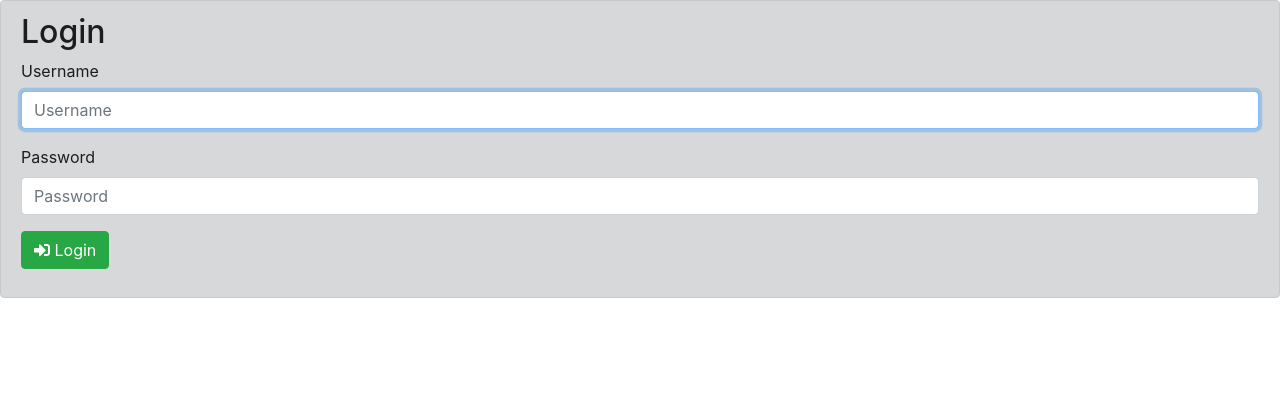
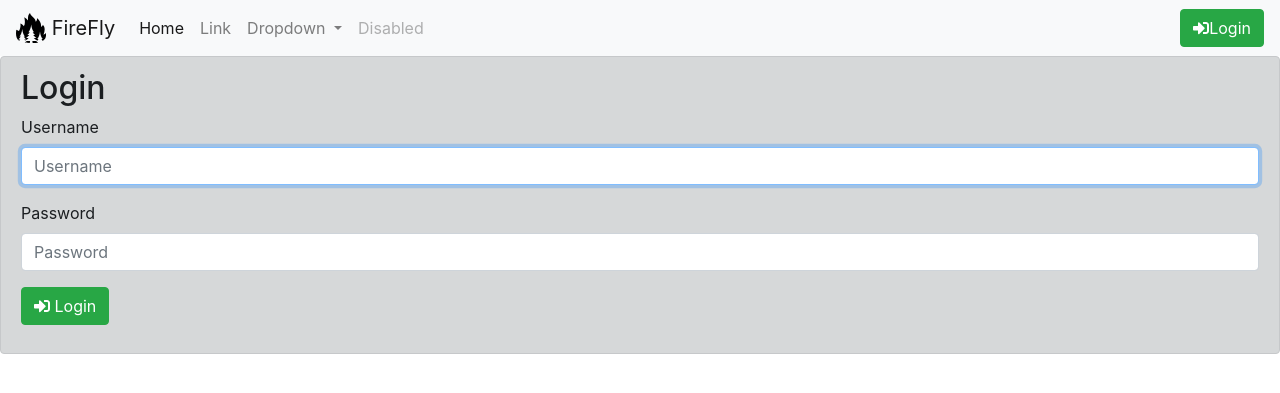
Before and after one commit to pvasilev94/firefly, a Django app: page /fireflyapp/login/ in a window 1280 px wide. Shown: the top 393 px of the page. Run offline with Django 3.2, Linux system fonts and the light colour scheme; some libraries are stand-ins or nearby versions.

Commit message:
added icon, base w/ nav

```diff
--- a/fireflysite/fireflysite/settings.py
+++ b/fireflysite/fireflysite/settings.py
@@ -120,5 +120,11 @@ USE_TZ = True
 
 STATIC_URL = '/static/'
 
+# static folder in the base directory (where manage.py lives)
+STATICFILES_DIRS = (
+    os.path.join(BASE_DIR, "static"),
+)
+
+# after login and logout go back to index
 LOGIN_REDIRECT_URL = '/fireflyapp'
 LOGOUT_REDIRECT_URL = '/fireflyapp'
--- a/fireflysite/fireflysite/urls.py
+++ b/fireflysite/fireflysite/urls.py
@@ -16,9 +16,13 @@ Including another URLconf
 
 from django.urls import include, path
 from django.contrib import admin
+from django.conf import settings
+from django.contrib.staticfiles.urls import staticfiles_urlpatterns
 
 urlpatterns = [
     path('fireflyapp/', include('fireflyapp.urls')),
     path('fireflyapp/', include('django.contrib.auth.urls')),
     path('admin/', admin.site.urls),
 ]
+
+urlpatterns += staticfiles_urlpatterns()
--- /dev/null
+++ b/fireflysite/templates/base.html
@@ -0,0 +1,69 @@
+<!--stuff that goes into every page-->
+{% load static from staticfiles %}
+
+<html>
+    <head>
+      <meta charset="utf-8">
+      <!-- Viewport sizing -->
+      <meta name="viewport" content="width=device-width, initial-scale=1.0">
+        {% load bootstrap4 %}
+        {% bootstrap_css %}
+        {% bootstrap_javascript jquery='full' %}
+        {% bootstrap_messages %}
+      <script defer src="https://use.fontawesome.com/releases/v5.0.7/js/all.js"></script>
+    </head>
+
+    <body>
+        <nav class="navbar navbar-expand-lg navbar-light bg-light">
+          <a class="navbar-brand" href="/fireflyapp">
+               <img src="{% static 'fire_icon.svg' %}" width="30" height="30" class="d-inline-block align-top" alt="FireflyIcon"> FireFly</a>
+          <button class="navbar-toggler" type="button" data-toggle="collapse" data-target="#navbarSupportedContent" aria-controls="navbarSupportedContent" aria-expanded="false" aria-label="Toggle navigation">
+            <span class="navbar-toggler-icon"></span>
+          </button>
+
+          <div class="collapse navbar-collapse" id="navbarSupportedContent">
+            <ul class="navbar-nav mr-auto">
+              <li class="nav-item active">
+                <a class="nav-link" href="#">Home <span class="sr-only">(current)</span></a>
+              </li>
+              <li class="nav-item">
+                <a class="nav-link" href="#">Link</a>
+              </li>
+              <li class="nav-item dropdown">
+                <a class="nav-link dropdown-toggle" href="#" id="navbarDropdown" role="button" data-toggle="dropdown" aria-haspopup="true" aria-expanded="false">
+                  Dropdown
+                </a>
+                <div class="dropdown-menu" aria-labelledby="navbarDropdown">
+                  <a class="dropdown-item" href="#">Action</a>
+                  <a class="dropdown-item" href="#">Another action</a>
+                  <div class="dropdown-divider"></div>
+                  <a class="dropdown-item" href="#">Something else here</a>
+                </div>
+              </li>
+              <li class="nav-item">
+                <a class="nav-link disabled" href="#">Disabled</a>
+              </li>
+            </ul>
+            <ul class="navbar-nav">
+              {% if user.is_authenticated %}
+              <li class="nav-item dropdown">
+                <a class="nav-link dropdown-toggle" href="#" id="navbarDropdown" role="button" data-toggle="dropdown" aria-haspopup="true" aria-expanded="false">
+                  <i class="fas fa-user-circle"></i> {{ user.username }}
+                </a>
+                <div class="dropdown-menu dropdown-menu-right" aria-labelledby="navbarDropdown">
+                  <a href="{% url 'logout' %}" class="dropdown-item"><i class="fas fa-sign-out-alt"></i> Logout</a>
+                </div>
+              </li>
+              {% else %}
+              <li class="nav-item">
+                <a href="{% url 'login' %}" class="btn btn-success"><i class="fas fa-sign-in-alt"></i>Login</a>
+              </li>
+              {% endif %}
+            </ul>
+          </div>
+        </nav>
+
+        {% block content %}
+        {% endblock %}
+    </body>
+</html>
--- a/fireflysite/templates/registration/login.html
+++ b/fireflysite/templates/registration/login.html
@@ -1,15 +1,14 @@
-{% load bootstrap4 %}
-{% bootstrap_css %}
-{% bootstrap_javascript jquery='full' %}
-{% bootstrap_messages %}
+{% extends 'base.html' %}
 
-<script defer src="https://use.fontawesome.com/releases/v5.0.7/js/all.js"></script>
+<!--{% load bootstrap4 %}-->
 
+{% block content %}
 <div class="alert alert-dark">
    <h2>Login</h2>
     <form method="post" class="form">
       {% csrf_token %}
       {% bootstrap_form form %}
-      <button type="submit" class="btn btn-success"><i class="fas fa-sign-in-alt"></i> Login</button>
+        <button type="submit" class="btn btn-success"><i class="fas fa-sign-in-alt"></i> Login</button>
     </form>
 </div>
+{% endblock %}
```
Also changed, not shown: fireflysite/templates/index.html (+2 -15 lines), fireflysite/db.sqlite3, fireflysite/static/fire_icon.svg (added).
